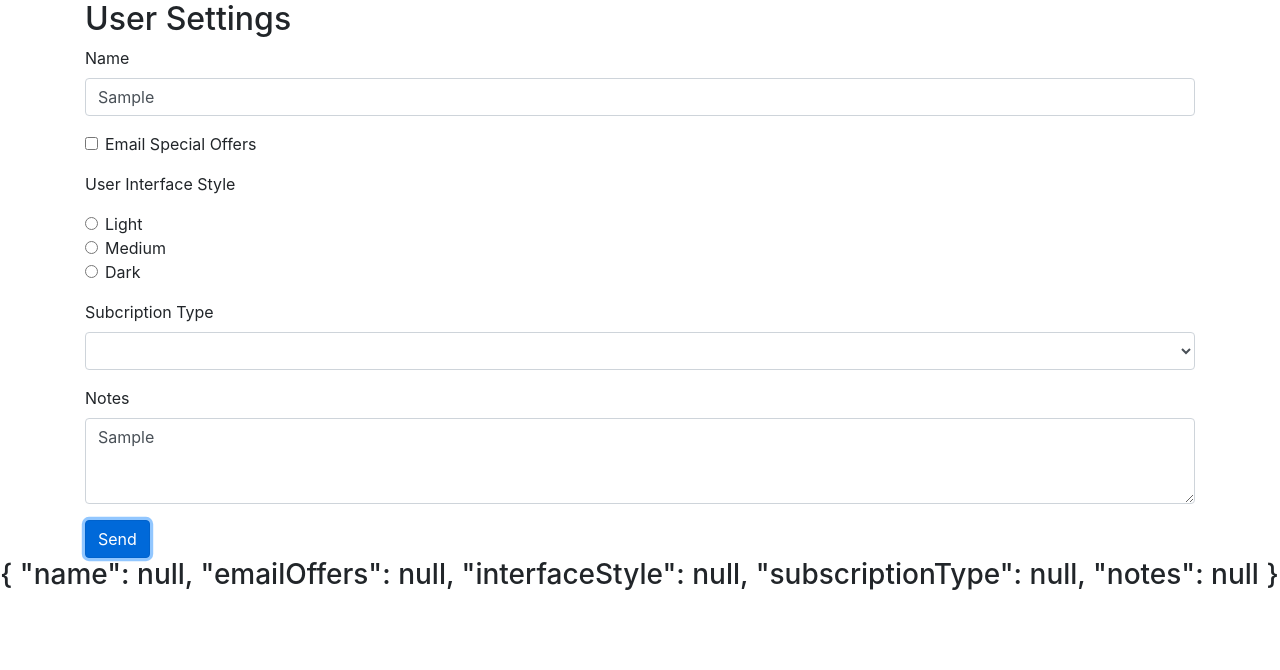
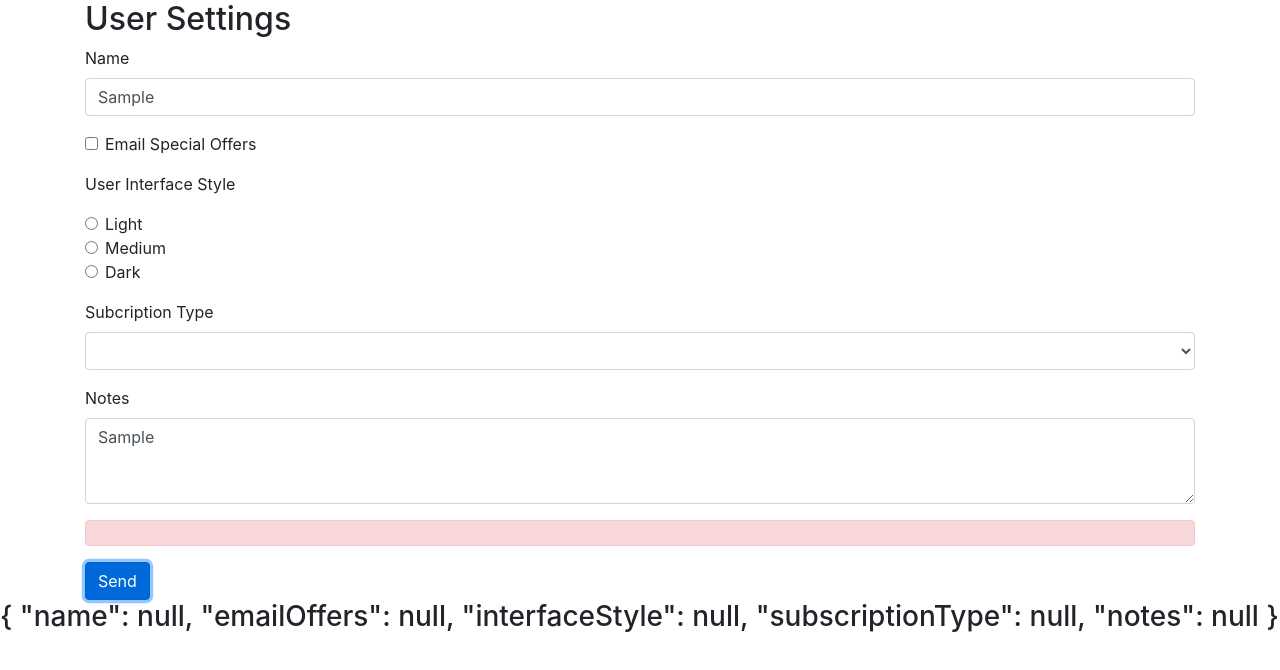
Before and after one commit to chethandb/angular-forms-demo, an Angular app: page / in a window 1280 px wide. Both pictures are taken after typing "Sample", "Sample" into the empty fields and a click on the button "Send". Shown: the top 670 px of the page. Built offline with nearby package versions, Linux system fonts and the light colour scheme; no server answers.

Commit message:
to display feedback error to users

```diff
--- a/src/app/user-settings-form/user-settings-form.component.html
+++ b/src/app/user-settings-form/user-settings-form.component.html
@@ -59,6 +59,9 @@
             <textarea id="notes" name="notes" class="form-control" rows="3" [(ngModel)]="userSettings.notes"></textarea>
         </div>
 
+        <div [hidden]="!postError" class="alert alert-danger">
+            {{ postErrorMessage }}
+        </div>
         <button class="btn btn-primary">Send</button>
     </form>
 </div>
--- a/src/app/user-settings-form/user-settings-form.component.ts
+++ b/src/app/user-settings-form/user-settings-form.component.ts
@@ -1,3 +1,4 @@
+import { HttpErrorResponse } from '@angular/common/http';
 import { Component, OnInit } from '@angular/core';
 import { NgForm, NgModel } from '@angular/forms';
 import { DataService } from '../data/data.service';
@@ -19,6 +20,8 @@ export class UserSettingsFormComponent implements OnInit {
   };
 
   userSettings: UserSettings = { ...this.originalUserSettings };
+  postError = false;
+  postErrorMessage = '';
 
   constructor(private dataService: DataService) { }
 
@@ -31,9 +34,22 @@ export class UserSettingsFormComponent implements OnInit {
 
   onSubmit(form: NgForm) {
     console.log('in onSubmit: ', form.valid);
-    this.dataService.postUserSettingsForm(this.userSettings).subscribe(
-      result => console.log('sucess: ', result),
-      error => console.log('error: ', error)
-    );
+    if (form.valid) {
+      this.dataService.postUserSettingsForm(this.userSettings).subscribe(
+        result => console.log('sucess: ', result),
+        error => this.onHttpError(error)
+      );
+    }
+    else {
+      this.postError = true;
+      this.postErrorMessage = 'Please fix the errors on the page';
+    }
+
+  }
+
+  onHttpError(errorResponse: any) {
+    console.log('error :', errorResponse);
+    this.postError = true;
+    this.postErrorMessage = errorResponse.error.errorMessage;
   }
 }
```
